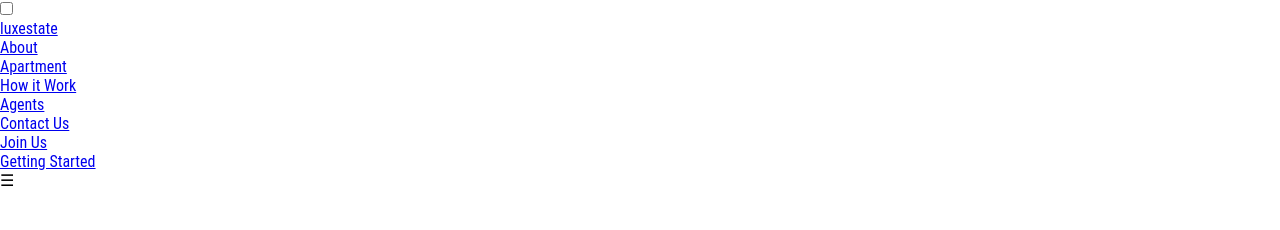
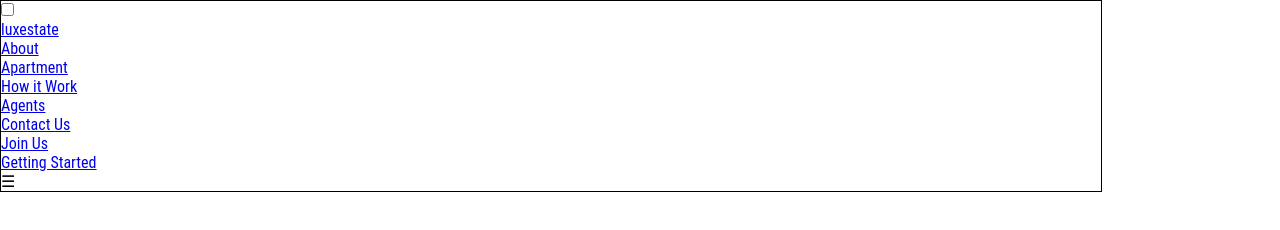
Before and after one commit to id320kmh/test, a plain HTML site: page index.html in a window 1280 px wide. Drawn offline with Linux system fonts and the light colour scheme.

Commit message:
third commit

```diff
--- a/index.css
+++ b/index.css
@@ -8,12 +8,12 @@ body, html {
 	overflow-x: hidden;
 }
 
-/* nav {
+nav {
 		/* margin: 0 auto; */
 		max-width: 1100px;
 		width: 100%;
 		border: 1px solid #000;
-	} */
+	}
 
 	.container {
 		display: flex;
```
